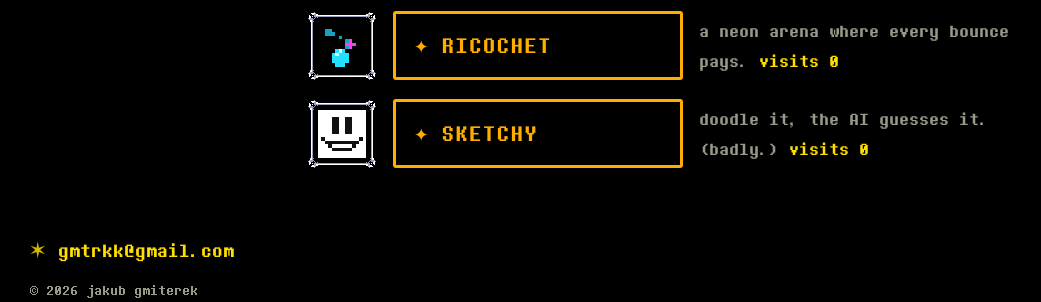
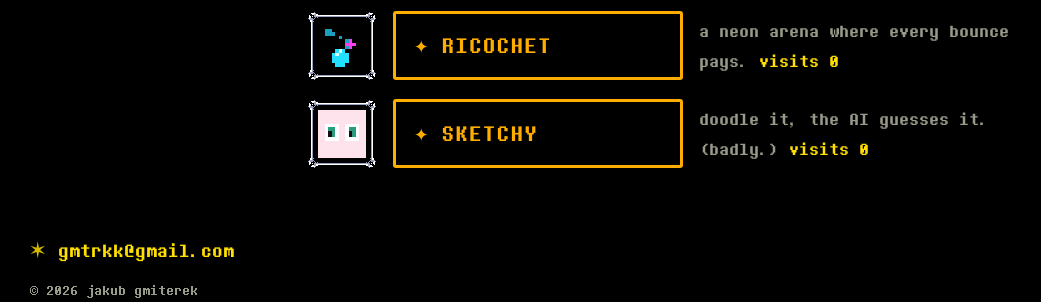
Before and after one commit to gmtrk/gmiterdev_public, a Django app: page / in a window 1280 px wide. Shown: the part 539-841 px from the top of the page, without its empty margins (0-1041 px from the left). Run offline with Django 5.2, Linux system fonts and the light colour scheme; data comes from the database, SQL or seed files in the repository; some web fonts are replaced.

Commit message:
Sketchy: home-menu tile → pixel watching-eyes on pink

```diff
--- a/mnist/static/css/home.css
+++ b/mnist/static/css/home.css
@@ -54,7 +54,9 @@ body.ud-home {
   .ud-caret { animation: none; }
 }
 
-/* Sketchy preview: a Flowey face — white field, black eyes + open smile. */
+/* Sketchy preview: the watching-eyes presence — pink field, teal irises + dark pupils. */
 .ud-sk { width: 100%; height: 100%; display: block; image-rendering: pixelated; }
-.ud-sk__bg   { fill: #ffffff; }   /* white background */
-.ud-sk__face { fill: #111111; }   /* black eyes + smile */
+.ud-sk__bg   { fill: #ffe3ec; }
+.ud-sk__eye  { fill: #fbffff; }
+.ud-sk__iris { fill: #2a9c7d; }
+.ud-sk__pup  { fill: #160f12; }
--- a/mnist/templates/main.html
+++ b/mnist/templates/main.html
@@ -75,17 +75,20 @@
     <a class="ud-mrow" href="/sketchy">
       <span class="ud-heart"><span class="ud-soul"></span></span>
       <span class="ud-preview pixframe">
-        <!-- pixel-art sketchy: a Flowey face — white field, black tall eyes + open smile -->
+        <!-- pixel-art sketchy: the watching-eyes presence — pink field, teal irises -->
         <svg class="ud-sk" viewBox="0 0 14 14" shape-rendering="crispEdges" aria-hidden="true">
           <rect class="ud-sk__bg" x="0" y="0" width="14" height="14"/>
-          <g class="ud-sk__face">
-            <!-- tall eyes -->
-            <rect x="4" y="2" width="2" height="5"/><rect x="8" y="2" width="2" height="5"/>
-            <!-- open grin (hand-drawn on the pixel editor) -->
-            <rect x="1" y="8" width="1" height="1"/><rect x="12" y="8" width="1" height="1"/>
-            <rect x="2" y="9" width="10" height="1"/>
-            <rect x="3" y="10" width="1" height="1"/><rect x="10" y="10" width="1" height="1"/>
-            <rect x="4" y="11" width="6" height="1"/>
+          <g class="ud-sk__eye">
+            <rect x="2" y="4" width="4" height="5"/>
+            <rect x="8" y="4" width="4" height="5"/>
+          </g>
+          <g class="ud-sk__iris">
+            <rect x="3" y="5" width="2" height="3"/>
+            <rect x="9" y="5" width="2" height="3"/>
+          </g>
+          <g class="ud-sk__pup">
+            <rect x="3" y="6" width="1" height="2"/>
+            <rect x="9" y="6" width="1" height="2"/>
           </g>
         </svg>
       </span>
```
